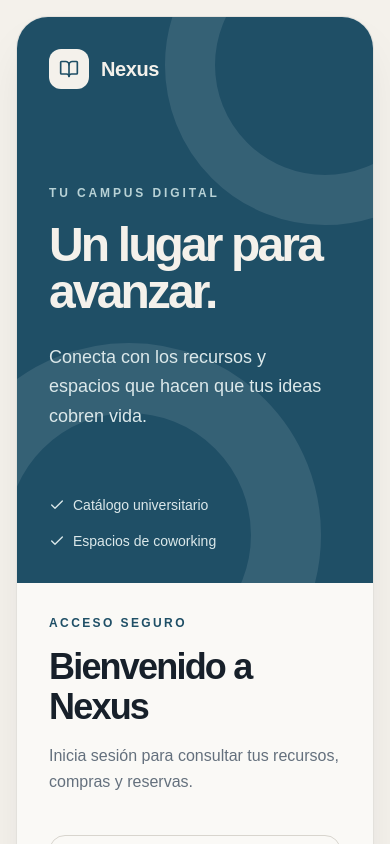
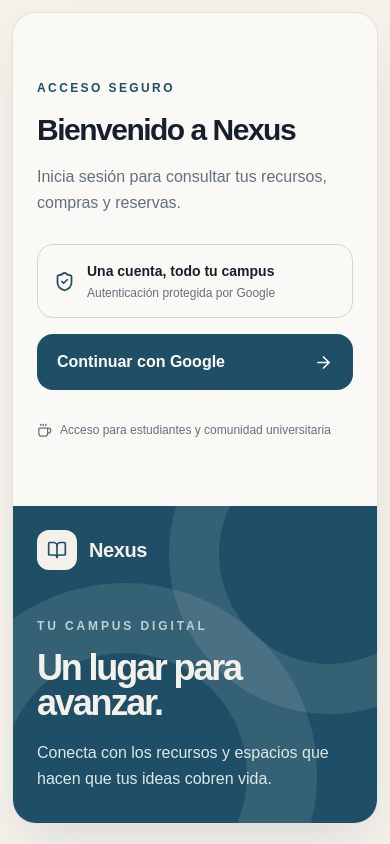
Before and after one commit to kmilo2910/web-framework-actividad-uno, a Next.js app in the folder front/: page /login in a window 390 px wide. Shown: the top 844 px of the page. Built offline with nearby package versions, Linux system fonts and the light colour scheme.

Commit message:
fix: ajustar login movil y navegacion de reservas

```diff
--- a/front/src/app/coworking/reservations/page.js
+++ b/front/src/app/coworking/reservations/page.js
@@ -5,7 +5,7 @@
 import { apiClient } from '@/infrastructure/http/api.client';
 import { useUser } from '@auth0/nextjs-auth0/client';
 import CancelReservationButton from '@/components/CancelReservationButton';
-import { CalendarDays, Clock3, Timer } from 'lucide-react';
+import { ArrowLeft, CalendarDays, Clock3, Timer } from 'lucide-react';
 import { useI18n } from '@/i18n/provider';
 export default function ReservationsPage() {
   const [items, setItems] = useState([]);
@@ -20,8 +20,11 @@
   return (
     <LibraryShell>
       <div className="mx-auto max-w-7xl px-6 py-12 md:px-10 md:py-20">
-        <Link href="/coworking" className="text-sm font-semibold text-[#1f4f66]">
-          ← {dictionary.common.back} {dictionary.dashboard.coworking}
+        <Link
+          href="/coworking"
+          className="inline-flex items-center gap-2 text-sm font-semibold text-[#2f6f4e]"
+        >
+          <ArrowLeft size={16} /> {dictionary.common.back} {dictionary.dashboard.coworking}
         </Link>
         <h1 className="mt-8 text-5xl font-semibold tracking-[-.06em]">{t.title}</h1>
         <div className="mt-10 grid gap-4">
--- a/front/src/app/login/page.js
+++ b/front/src/app/login/page.js
@@ -16,12 +16,12 @@
     window.location.assign('/auth/login?connection=google-oauth2&returnTo=/dashboard');
   }
   return (
-    <main className="relative min-h-screen bg-[#f4f1eb] p-4 text-[#17202a] md:p-6">
-      <div className="absolute right-6 top-6 z-10">
+    <main className="safe-area-top safe-area-bottom relative min-h-[100svh] bg-[#f4f1eb] px-3 text-[#17202a] sm:p-4 md:p-6">
+      <div className="absolute right-5 top-5 z-10 sm:right-8 sm:top-8">
         <LanguageSelector />
       </div>
-      <div className="mx-auto grid min-h-[calc(100vh-3rem)] max-w-7xl overflow-hidden rounded-[2rem] border border-[#d8d5ce]/70 bg-white shadow-2xl shadow-[#17202a]/10 lg:grid-cols-[1.15fr_.85fr]">
-        <section className="relative flex flex-col justify-between overflow-hidden bg-[#1f4f66] p-8 text-[#f4f1eb] md:p-12 lg:p-16">
+      <div className="mx-auto grid min-h-[calc(100svh-2rem)] max-w-7xl overflow-hidden rounded-[1.5rem] border border-[#d8d5ce]/70 bg-white shadow-2xl shadow-[#17202a]/10 sm:rounded-[2rem] lg:min-h-[calc(100vh-3rem)] lg:grid-cols-[1.15fr_.85fr]">
+        <section className="order-2 relative flex flex-col justify-between overflow-hidden bg-[#1f4f66] p-6 text-[#f4f1eb] sm:p-8 md:p-12 lg:order-1 lg:p-16">
           <div className="absolute -right-28 -top-28 h-80 w-80 rounded-full border-[50px] border-white/10" />
           <div className="absolute -bottom-36 -left-20 h-96 w-96 rounded-full border-[70px] border-white/10" />
           <div className="relative">
@@ -31,19 +31,19 @@
               </span>
               <span className="text-xl">Nexus</span>
             </div>
-            <div className="mt-24 max-w-xl md:mt-32">
+            <div className="mt-12 max-w-xl sm:mt-20 md:mt-32">
               <p className="text-xs font-bold uppercase tracking-[.24em] text-[#b8d2d6]">
                 {t.campus}
               </p>
-              <h1 className="mt-5 text-5xl font-semibold leading-[.98] tracking-[-.06em] md:text-7xl">
+              <h1 className="mt-4 text-4xl font-semibold leading-[.98] tracking-[-.06em] sm:text-5xl md:mt-5 md:text-7xl">
                 {t.heroTitle}
               </h1>
-              <p className="mt-7 max-w-md text-lg leading-relaxed text-[#dbe8ea]">
+              <p className="mt-5 max-w-md text-base leading-relaxed text-[#dbe8ea] sm:mt-7 sm:text-lg">
                 {t.heroDescription}
               </p>
             </div>
           </div>
-          <div className="relative mt-16 grid gap-4 text-sm text-[#dbe8ea] sm:grid-cols-2">
+          <div className="relative mt-10 hidden gap-4 text-sm text-[#dbe8ea] sm:grid sm:grid-cols-2 lg:mt-16">
             <span className="flex items-center gap-2">
               <Check size={16} /> {t.libraryBenefit}
             </span>
@@ -52,14 +52,14 @@
             </span>
           </div>
         </section>
-        <section className="flex items-center justify-center bg-[#faf9f6] p-8 md:p-14">
+        <section className="order-1 flex items-center justify-center bg-[#faf9f6] px-6 py-16 sm:p-10 md:p-14 lg:order-2">
           <div className="w-full max-w-sm">
             <p className="text-xs font-bold uppercase tracking-[.2em] text-[#1f4f66]">
               {t.secureAccess}
             </p>
-            <h2 className="mt-4 text-4xl font-semibold tracking-[-.05em]">{t.title}</h2>
+            <h2 className="mt-4 text-3xl font-semibold tracking-[-.05em] sm:text-4xl">{t.title}</h2>
             <p className="mt-4 leading-relaxed text-[#64707d]">{t.description}</p>
-            <div className="mt-10 space-y-4">
+            <div className="mt-7 space-y-4 sm:mt-10">
               <div className="flex items-center gap-3 rounded-2xl border border-[#d8d5ce] p-4">
                 <ShieldCheck className="shrink-0 text-[#1f4f66]" size={21} />
                 <div>
@@ -81,7 +81,7 @@
               </button>
             </div>
             {error && <p className="error mt-5">{error}</p>}
-            <div className="mt-10 flex items-center gap-2 text-xs text-[#64707d]">
+            <div className="mt-8 flex items-center gap-2 text-xs text-[#64707d] sm:mt-10">
               <Coffee size={15} /> {t.communityAccess}
             </div>
           </div>
```
